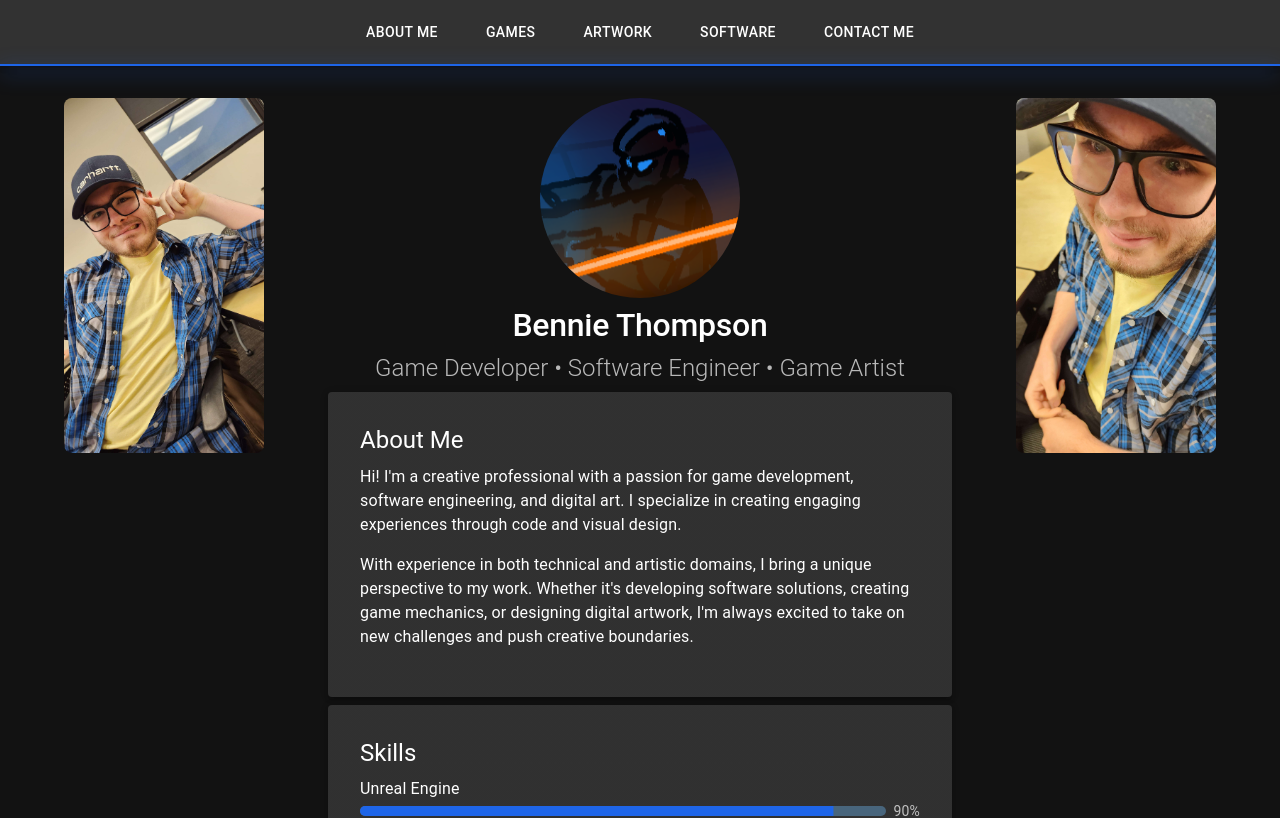
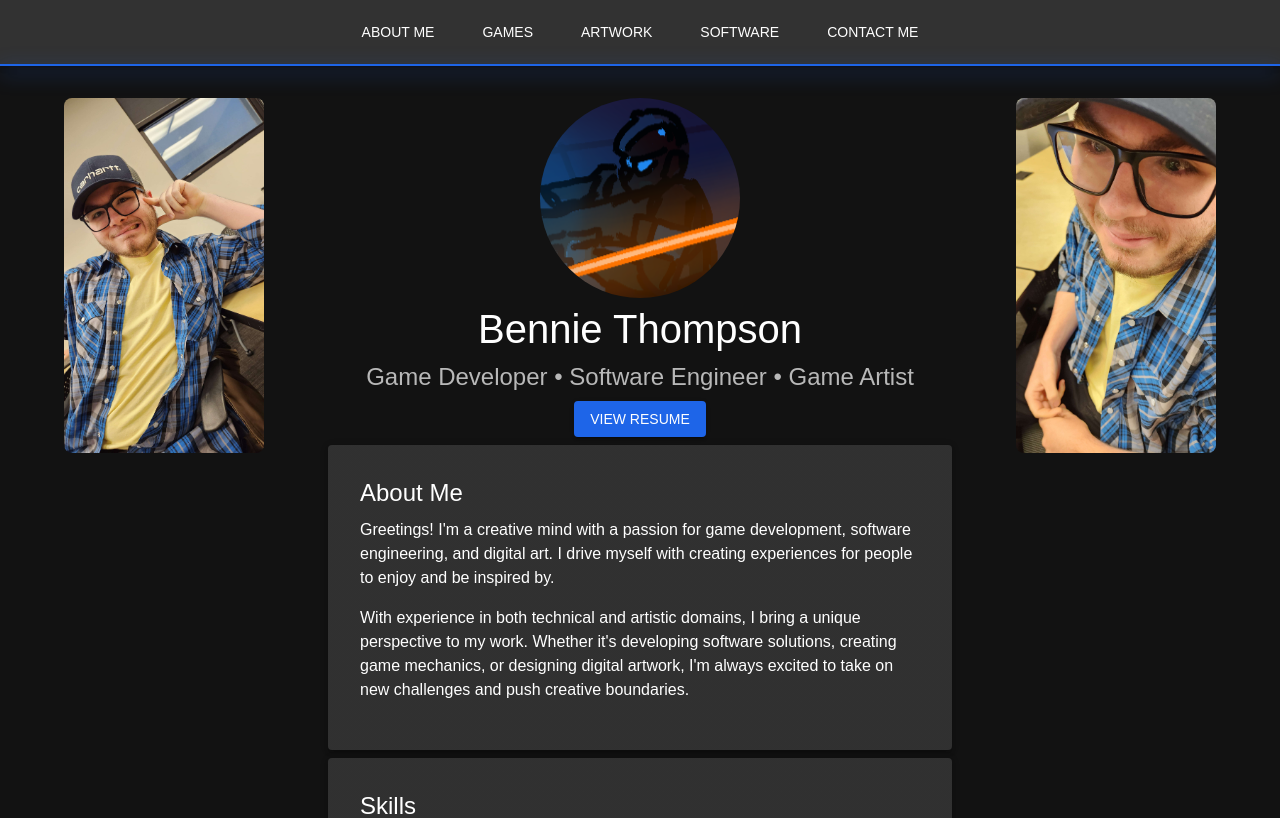
Before and after one commit to bethompson04/bethompson04.github.io, a React (Create React App) app: page / in a window 1280 px wide. Shown: the top 818 px of the page. Built offline with nearby package versions, Linux system fonts and the light colour scheme.

Commit message:
Final Polish Up, Resume Button

```diff
--- a/src/App.tsx
+++ b/src/App.tsx
@@ -33,7 +33,7 @@ const theme = createTheme({
     }
   },
   typography: {
-    fontFamily: '"Roboto", "Helvetica", "Arial", sans-serif',
+    fontFamily: '"Montserrat", sans-serif', // Set Montserrat as the primary font
     h1: {
       fontSize: '2.5rem',
       fontWeight: 500,
@@ -42,6 +42,11 @@ const theme = createTheme({
       fontSize: '2rem',
       fontWeight: 500,
     },
+    // You can define specific typography variants here if needed
+    // For example, if you want a different font for body text:
+    // body1: {
+    //   fontFamily: '"Roboto", sans-serif',
+    // },
   },
 });
 
--- a/src/index.css
+++ b/src/index.css
@@ -1,8 +1,6 @@
 body {
   margin: 0;
-  font-family: -apple-system, BlinkMacSystemFont, 'Segoe UI', 'Roboto', 'Oxygen',
-    'Ubuntu', 'Cantarell', 'Fira Sans', 'Droid Sans', 'Helvetica Neue',
-    sans-serif;
+  font-family: 'Montserrat', sans-serif;
   -webkit-font-smoothing: antialiased;
   -moz-osx-font-smoothing: grayscale;
 }
--- a/src/pages/Contact.tsx
+++ b/src/pages/Contact.tsx
@@ -29,7 +29,7 @@ const Contact: React.FC = () => {
       name: 'benniert06@gmail.com',
       icon: <EmailIcon sx={{ fontSize: 40 }} />,
       url: '',
-      color: '#EA4335'
+      color: '#f2eb22'
     },
   ];
 
--- a/src/pages/Home.tsx
+++ b/src/pages/Home.tsx
@@ -1,5 +1,5 @@
 import React from 'react';
-import { Typography, Box, Paper, Avatar, Stack, LinearProgress } from '@mui/material';
+import { Typography, Box, Paper, Avatar, Stack, LinearProgress, Button } from '@mui/material';
 
 interface Skill {
   name: string;
@@ -77,7 +77,7 @@ const Home: React.FC = () => {
             src="/assets/art/Card_GENESISpfp.png"
           />
           <Stack spacing={1} alignItems="center">
-            <Typography variant="h2" component="h1">
+            <Typography variant="h1" component="h1">
               Bennie Thompson
             </Typography>
             <Typography
@@ -94,14 +94,34 @@ const Home: React.FC = () => {
             </Typography>
           </Stack>
 
+          {/* Resume Button */}
+          <Button
+            variant="contained"
+            href="https://docs.google.com/document/d/1IrFq6GdNbtKPzA3byOe3-y08MGR18Ka7HaLsmRobvP0/edit?usp=sharing" // Replace with your actual resume website URL
+            target="_blank"
+            rel="noopener noreferrer"
+            sx={{
+              mt: 2,
+              backgroundColor: '#1e65e8',
+              color: 'white', // Ensure text is white
+              '&:hover': {
+                backgroundColor: '#1a5ad4',
+                color: 'white', // Keep text white on hover
+              }
+            }}
+          >
+            View Resume
+          </Button>
+
           {/* About Me Section */}
           <Paper elevation={3} sx={{ p: 4, maxWidth: '100%', width: '100%' }}>
             <Typography variant="h5" gutterBottom>
               About Me
             </Typography>
+
             <Typography paragraph>
-              Hi! I'm a creative professional with a passion for game development, software engineering, and digital art.
-              I specialize in creating engaging experiences through code and visual design.
+              Greetings! I'm a creative mind with a passion for game development, software engineering, and digital art.
+              I drive myself with creating experiences for people to enjoy and be inspired by.
             </Typography>
             <Typography paragraph>
               With experience in both technical and artistic domains, I bring a unique perspective to my work.
```
